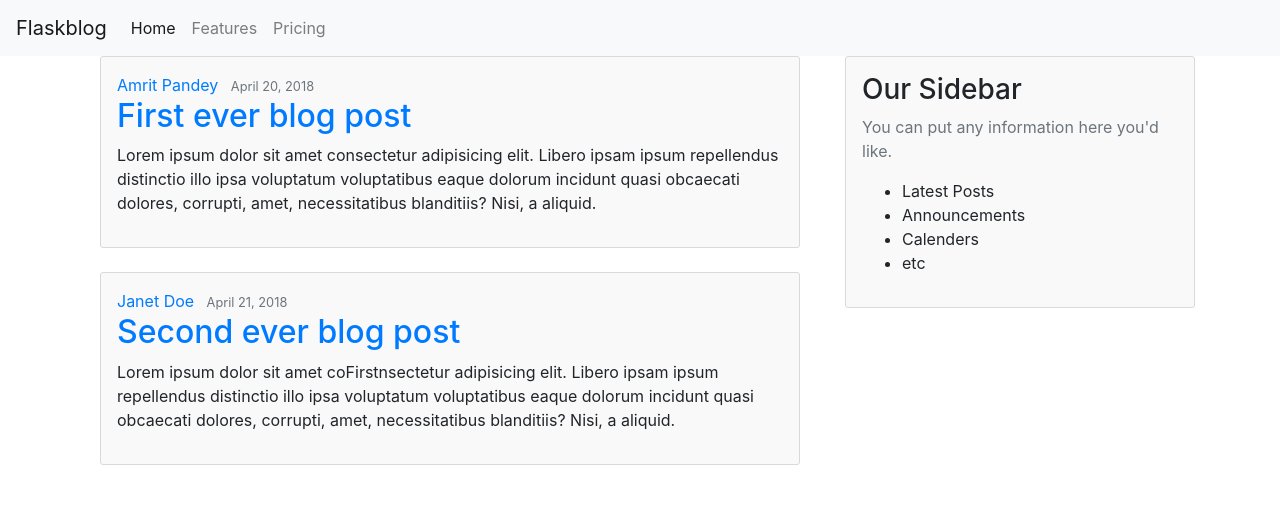
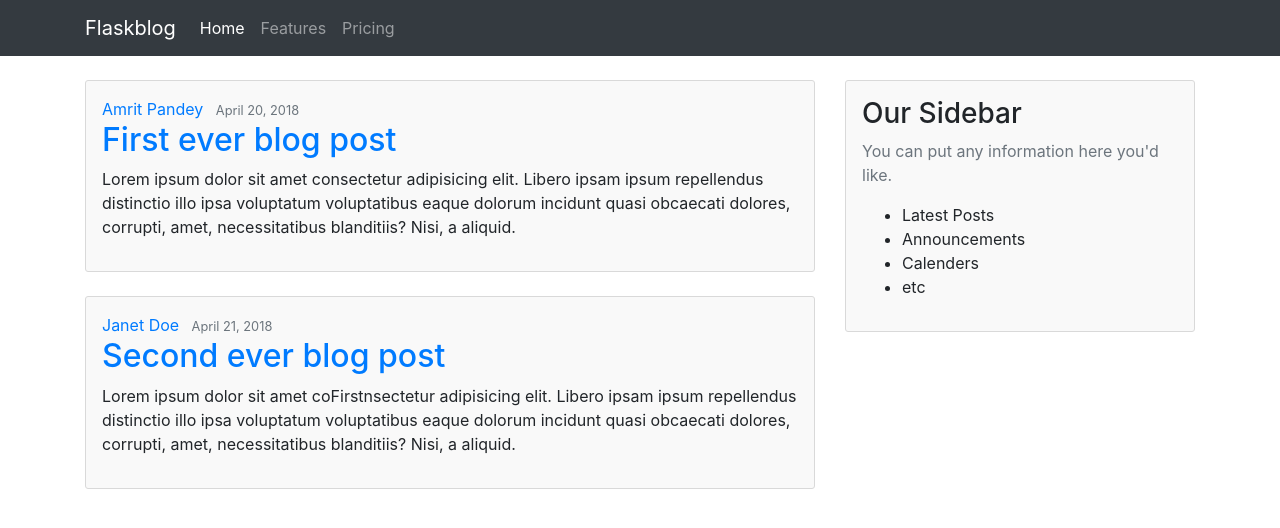
Before and after one commit to amritpandey23/Flask-Blog, a Flask app: page / in a window 1280 px wide. Shown: the top 528 px of the page. Run offline with Flask 2, Linux system fonts and the light colour scheme; some libraries are stand-ins or nearby versions.

Commit message:
update navbar html

```diff
--- a/templates/layout.html
+++ b/templates/layout.html
@@ -18,7 +18,8 @@
 <body>
     {# HEADER #}
     <header class="site-header">
-        <nav class="navbar navbar-expand-lg navbar-light bg-light">
+        <nav class="navbar navbar-expand-lg navbar-dark bg-dark">
+            <div class="container">
                 <a class="navbar-brand" href="#">Flaskblog</a>
                 <button class="navbar-toggler" type="button" data-toggle="collapse" data-target="#navbarNavAltMarkup" aria-controls="navbarNavAltMarkup" aria-expanded="false" aria-label="Toggle navigation">
                     <span class="navbar-toggler-icon"></span>
@@ -30,17 +31,16 @@
                         <a class="nav-item nav-link" href="#">Pricing</a>
                     </div>
                 </div>
+            </div>
         </nav>
     </header>
 
     {# MAIN CONTENT #}
-    <main role="main" class="container">
+    <main role="main" class="container mt-4">
         <div class="row">
             <div class="col-md-8">
-                <div class="container">
                 {%block content%}
                 {%endblock%}
-                </div>
             </div>
             <div class="col-md-4">
                 <div class="content-section">
```
Lines whose indentation alone changed are shown as unchanged.
